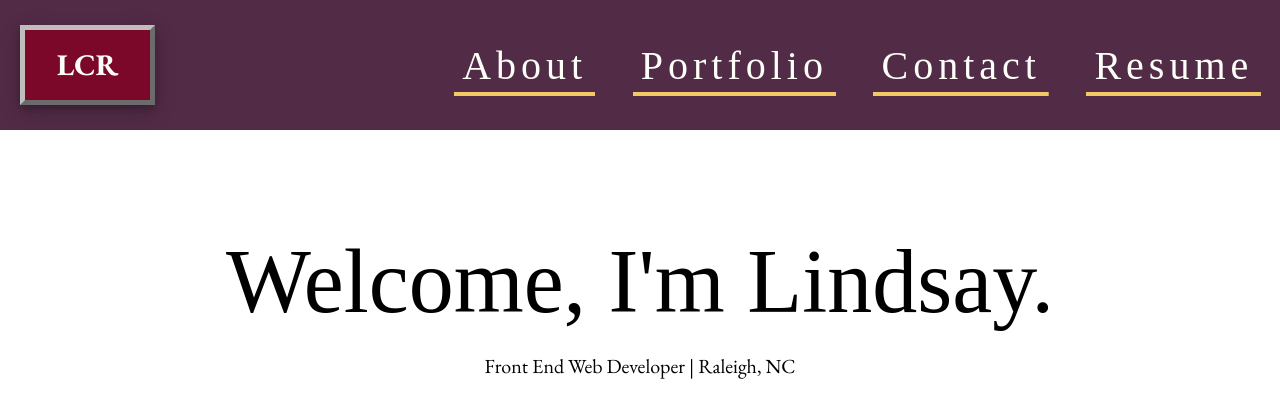
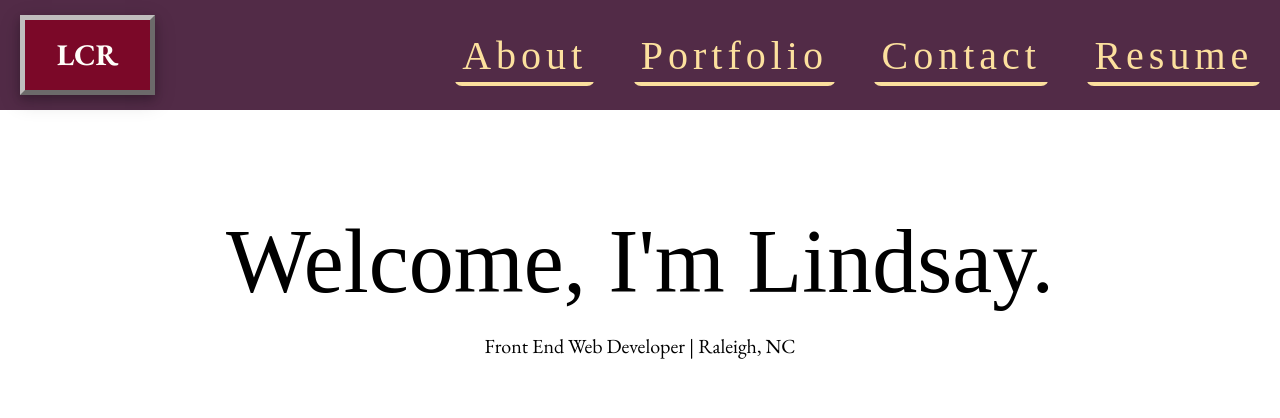
Before and after one commit to lindsayreiner/lindsay-portfolio, a React (Create React App) app in the folder portfolio/: page / in a window 1280 px wide. Shown: the top 418 px of the page. Built offline with nearby package versions, Linux system fonts and the light colour scheme; a web font is replaced by a local one.

Commit message:
styling changes to navbar buttons

```diff
--- a/portfolio/src/App.css
+++ b/portfolio/src/App.css
@@ -1,7 +1,7 @@
 :root {
   --darkest: #270f21;
   --navbar: #522b47;
-  --navbar-highlight: #f3c968;
+  --navbar-highlight: rgb(252, 224, 158);
   --eggplant: #522b47;
   --magenta: #7b0828;
   --rust: #af3800;
--- a/portfolio/src/styles/Navbar.css
+++ b/portfolio/src/styles/Navbar.css
@@ -27,7 +27,7 @@
     text-align: center;
     text-decoration: none;
     border: 5px outset rgb(192, 189, 189);
-    margin: 2.5rem;
+    margin: 1.5rem 0 1.5rem 0;
     padding: 1rem 3rem;
     color: var(--light);
     box-shadow: 0 4px 8px 0 rgba(0, 0, 0, 0.2), 0 6px 20px 0 rgba(0, 0, 0, 0.19);
@@ -93,21 +93,23 @@
     font-family: 'Inspiration', cursive;
     text-decoration: none;
     list-style: none;
-    color: var(--light);
+    color: var(--navbar-highlight);
     font-size: 4rem;
     letter-spacing: 5px;
     background-image: linear-gradient(270deg, var(--navbar-highlight) 0%, var(--navbar-highlight) 100%);
     background-repeat: no-repeat;
     background-size: 100% 0.1em;
     background-position: bottom;
+    border-radius: 8px;
     transition: all 0.25s ease-in;
     padding: 0.2em;
   }
 
   .navBtnLink:hover {
     background-size: 100% 100%;
-    color: var(--darkest);
+    color: var(--navbar);
     font-weight: bold;
+    box-shadow: 0 4px 8px 0 rgba(0, 0, 0, 0.2), 0 6px 20px 0 rgba(0, 0, 0, 0.19);
   }
 
 
```
